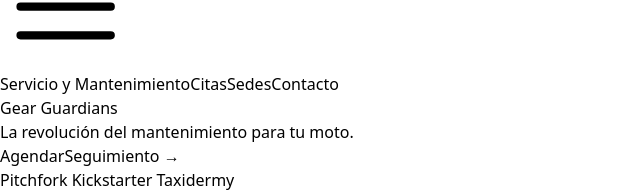
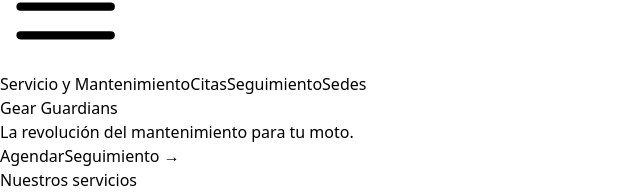
Before and after one commit to LudovicaMorales/FRGearGuardians, a React (Vite) app: page / in a window 1280 px wide. Shown: the part 607-800 px from the top of the page, without its empty margins (0-640 px from the left). Built offline with nearby package versions, Linux system fonts and the light colour scheme.

Commit message:
changes navbar

```diff
--- a/src/components/Navbar.jsx
+++ b/src/components/Navbar.jsx
@@ -9,8 +9,8 @@ const Navbar = () => {
   const navigation = [
     { name: "Servicio y Mantenimiento", href: "/services" },
     { name: "Citas", href: "/schedule" },
+    { name: "Seguimiento", href: "/consult" },
     { name: "Sedes", href: "#" },
-    { name: "Contacto", href: "#" },
   ];
 
   const [mobileMenuOpen, setMobileMenuOpen] = useState(false);
--- a/src/components/Services.jsx
+++ b/src/components/Services.jsx
@@ -8,7 +8,7 @@ const Services = () => {
           <div class="flex flex-wrap w-full mb-20">
             <div class="lg:w-1/2 w-full mb-6 lg:mb-0">
               <h1 class="sm:text-3xl text-2xl font-medium title-font mb-2 text-gray-900">
-                Pitchfork Kickstarter Taxidermy
+                Nuestros servicios
               </h1>
               <div class="h-1 w-20 bg-indigo-500 rounded"></div>
             </div>
```
